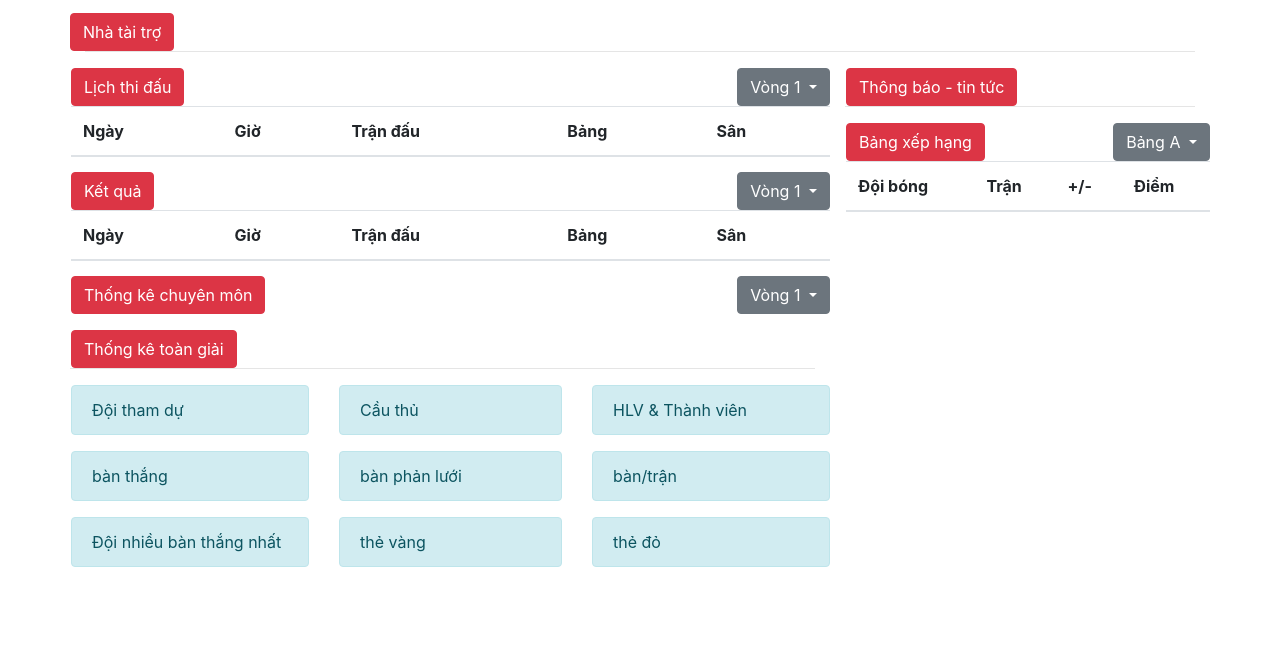
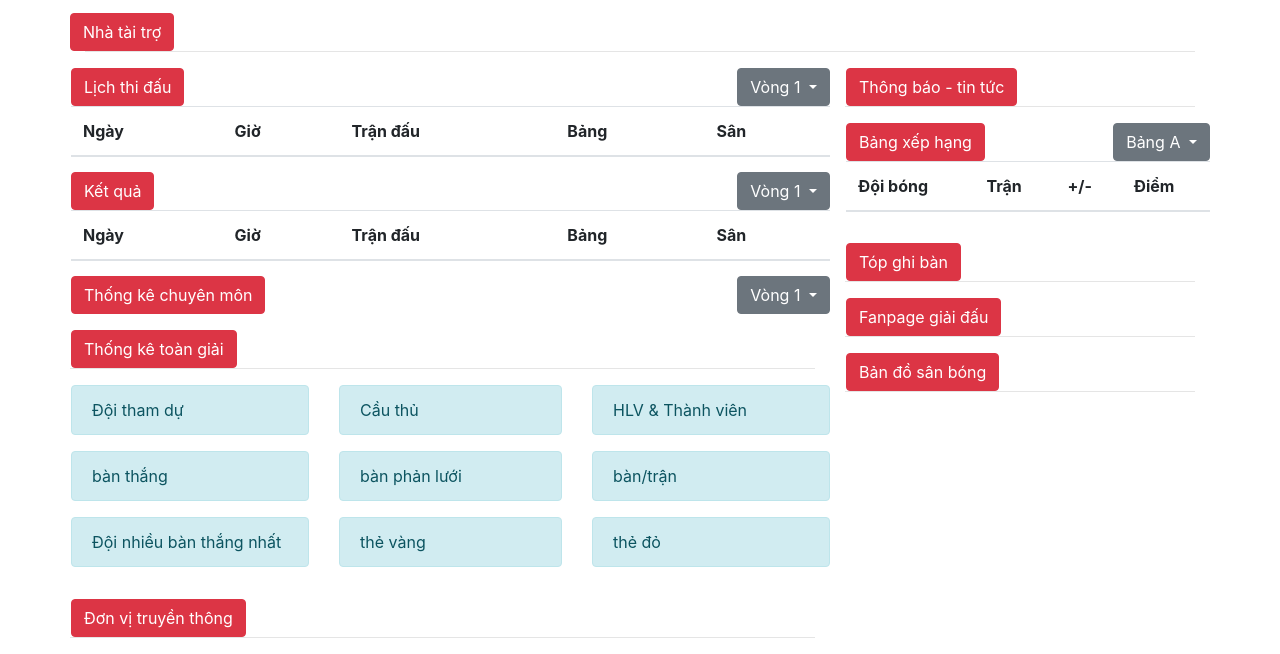
Before and after one commit to gialoinguyen/DA_NMCNPM_2, a plain HTML site: page trangchu.html in a window 1280 px wide. Shown: the part 924-1578 px from the top of the page. Before the commit the page ends 1507 px from the top, so only its background shows below. Drawn offline with nearby package versions, Linux system fonts and the light colour scheme.

Commit message:
update trang chu

```diff
--- a/trangchu.html
+++ b/trangchu.html
@@ -205,6 +205,14 @@
 
            </div>
 
+           <div class="row pl-3 mt-3">
+            <div class="btn btn-danger">
+              Đơn vị truyền thông
+            </div>
+           </div>
+            <hr class="mt-0" size="1px">
+
+
 
           </div>
 
@@ -251,6 +259,27 @@
             </table>
            </div>
 
+           <div class="row pl-3 mt-3">
+            <div class="btn btn-danger">
+              Tóp ghi bàn
+            </div>
+           </div>
+            <hr class="mt-0" size="1px">
+
+            <div class="row pl-3 mt-3">
+              <div class="btn btn-danger">
+                Fanpage giải đấu
+              </div>
+             </div>
+              <hr class="mt-0" size="1px">
+
+              <div class="row pl-3 mt-3">
+                <div class="btn btn-danger">
+                  Bản đồ sân bóng
+                </div>
+               </div>
+                <hr class="mt-0" size="1px">
+
           </div>
 
         </div>
```
